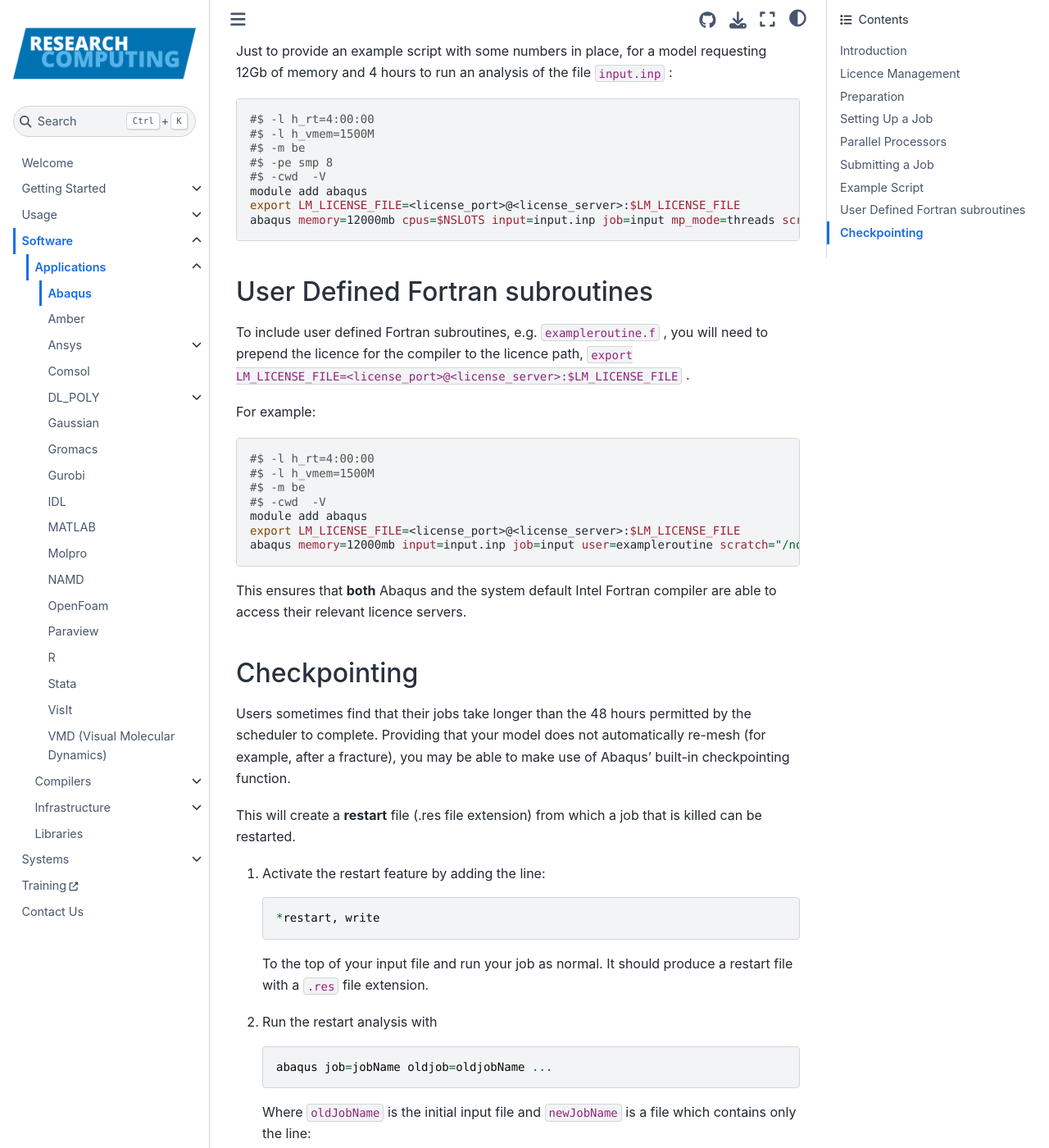
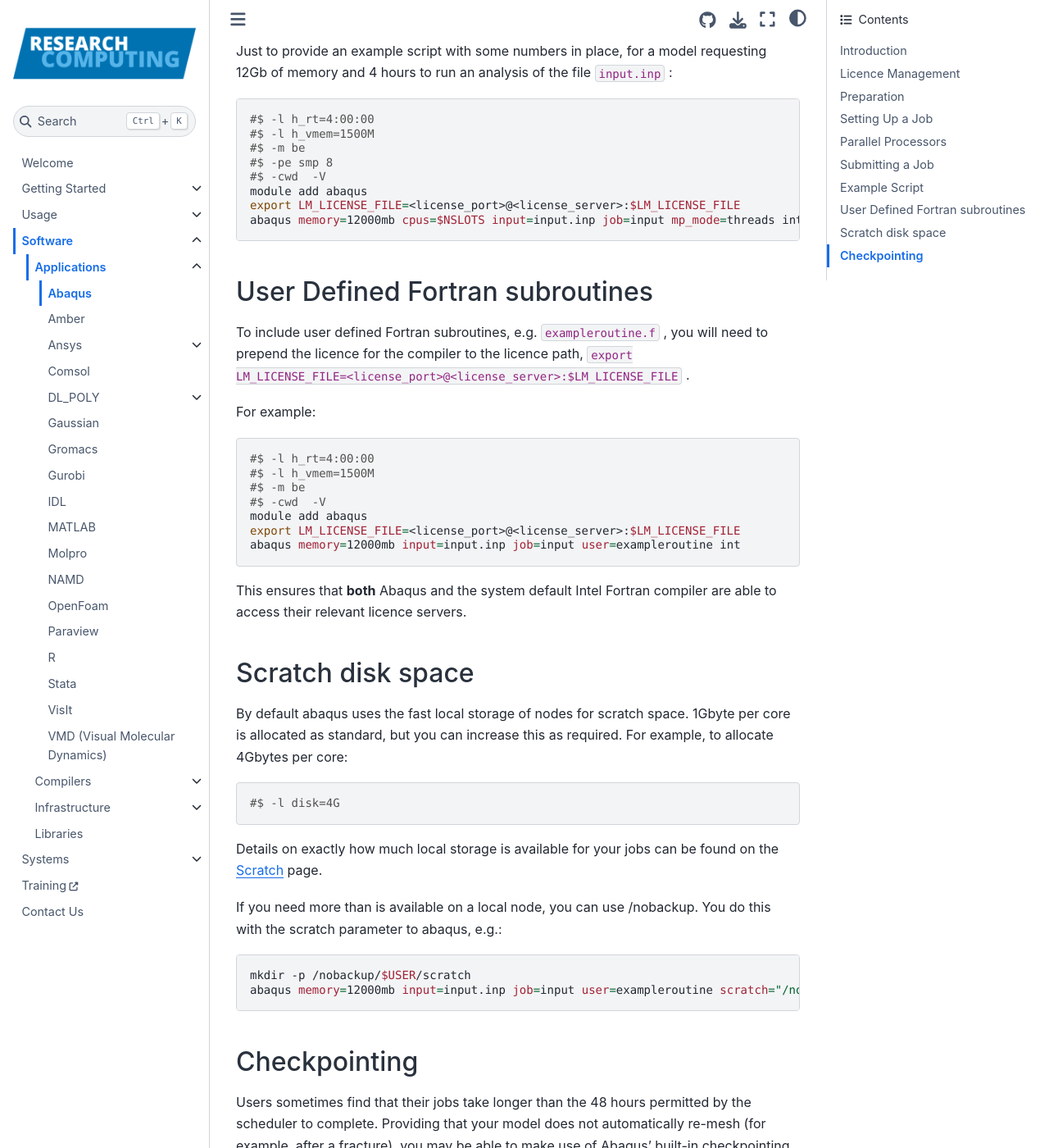
Before and after one commit to foqueiroz/arcdocs.github.io, a Jupyter Book: the page built from book/software/applications/abaqus.md, in a window 1280 px wide and 1400 px high, scrolled down 4825 px. Shown: the whole window at 82% size. Built offline with Jupyter Book 1.0.4 settings and Sphinx 7.4.7 and the Sphinx Book theme 1.1.4, drawn with Linux system fonts in a browser that asks for light colours; some of the changed text lies outside the part shown.

Commit message:
Update to abaqus page to improve scratch notes
Previously we'd advocated using /nobackup, rather than local node storage.

````diff
--- a/book/software/applications/abaqus.md
+++ b/book/software/applications/abaqus.md
@@ -131,10 +131,27 @@ For example:
 #$ -cwd  -V
 module add abaqus
 export LM_LICENSE_FILE=<license_port>@<license_server>:$LM_LICENSE_FILE
-abaqus memory=12000mb input=input.inp job=input user=exampleroutine scratch="/nobackup/example-user" int
+abaqus memory=12000mb input=input.inp job=input user=exampleroutine int
 ```
 
 This ensures that **both** Abaqus and the system default Intel Fortran compiler are able to access their relevant licence servers.
+
+## Scratch disk space
+
+By default abaqus uses the fast local storage of nodes for scratch space.  1Gbyte per core is allocated as standard, but you can increase this as required.  For example, to allocate 4Gbytes per core:
+
+```bash
+#$ -l disk=4G
+```
+
+Details on exactly how much local storage is available for your jobs can be found on the [Scratch](../../usage/scratch) page.
+
+If you need more than is available on a local node, you can use /nobackup.  You do this with the scratch parameter to abaqus, e.g.:
+
+```bash
+mkdir -p /nobackup/$USER/scratch
+abaqus memory=12000mb input=input.inp job=input user=exampleroutine scratch="/nobackup/$USER/scratch" in
+```
 
 ## Checkpointing
 
@@ -152,7 +169,7 @@ This will create a **restart** file (.res file extension) from which a job that
 
 2. Run the restart analysis with
 
-    ```
+    ```bash
     abaqus job=jobName oldjob=oldjobName ...
     ```
 
````
Also changed, not shown: other parts of book/software/applications/abaqus.md (+3 -3 lines).
